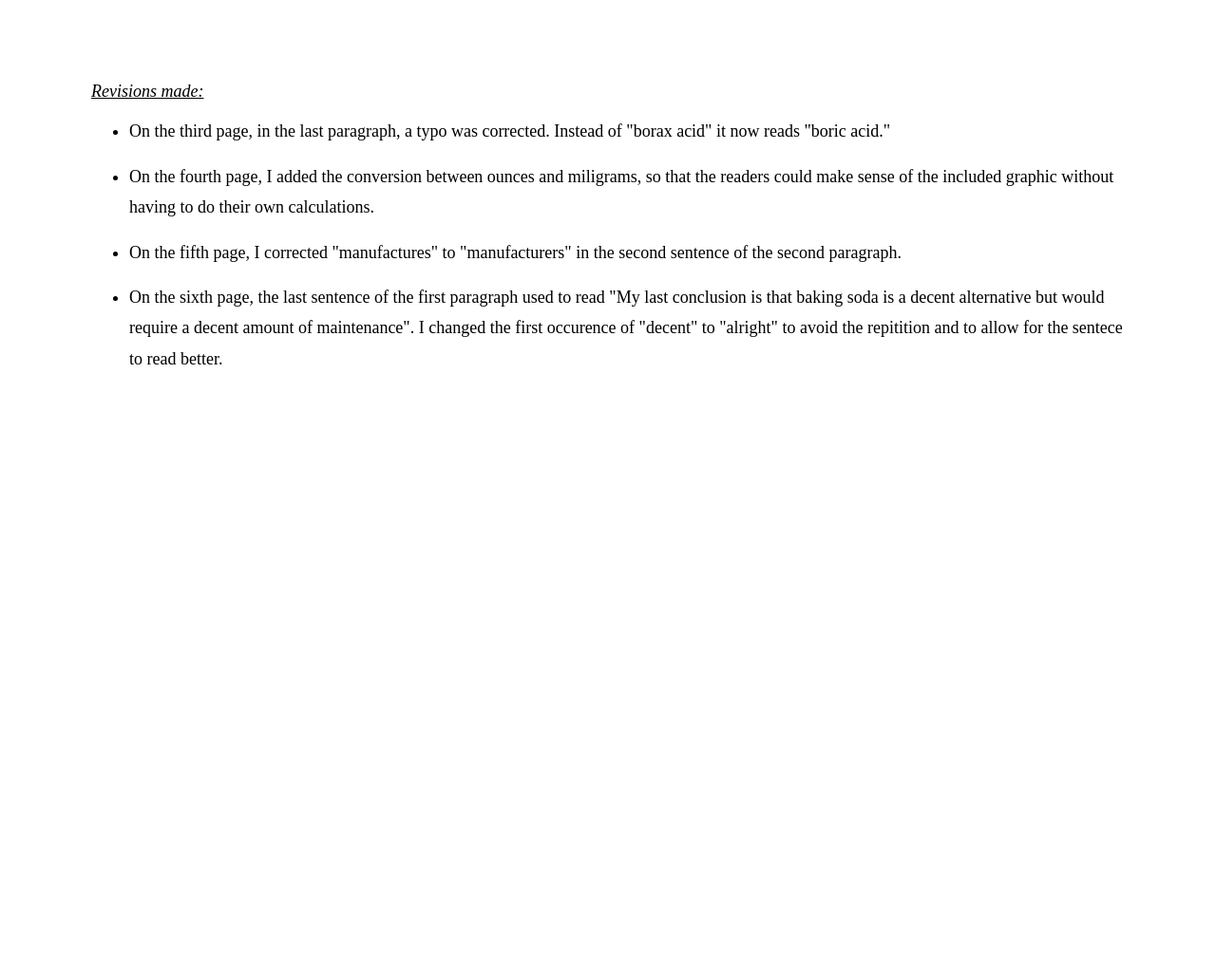
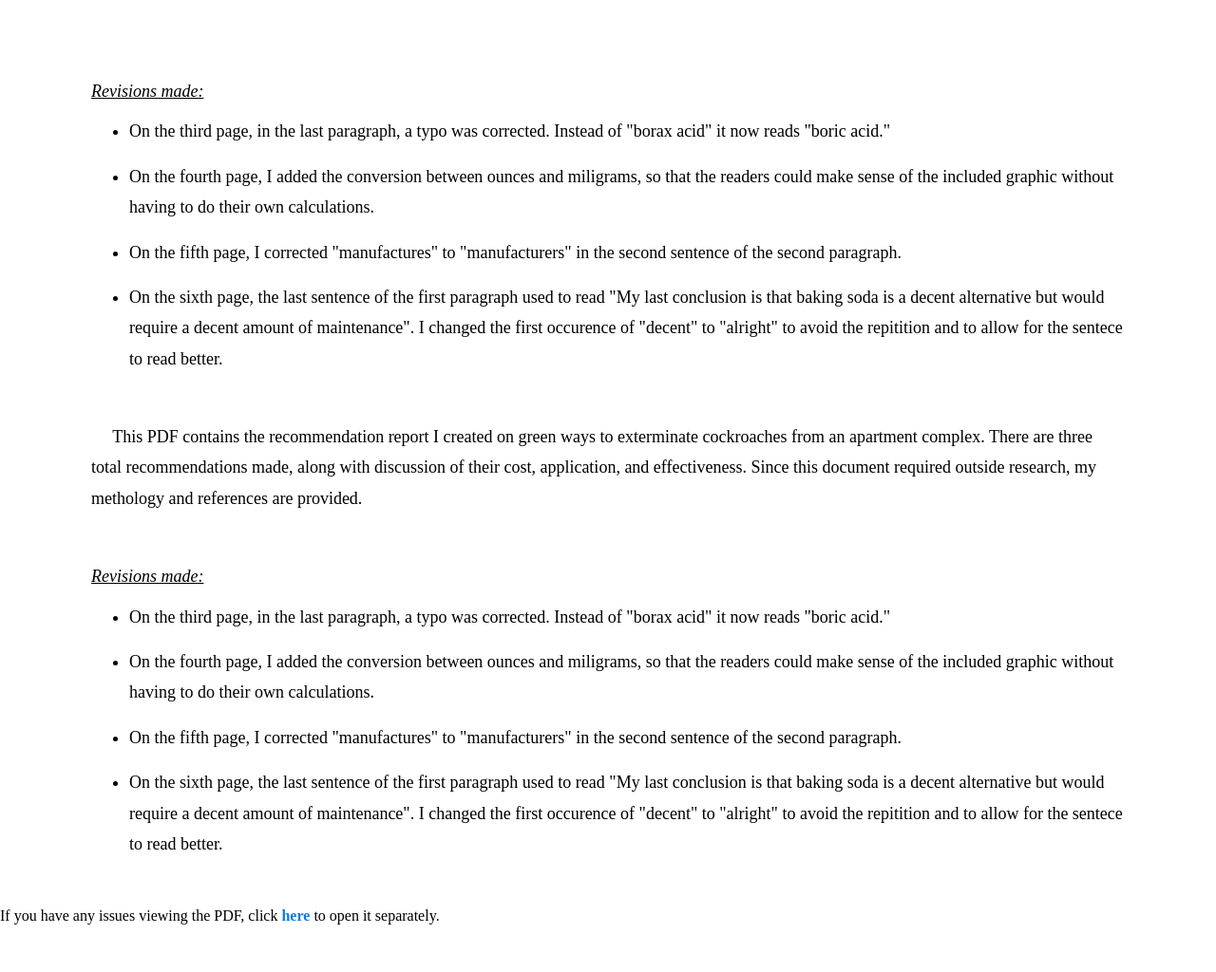
Before and after one commit to cfrost6/cfrost6.github.io, a Jekyll site: the page english/MWA3.html, which Jekyll copies as it is, in a window 1280 px wide. Shown: the part 1239-2263 px from the top of the page at 95% size. Built offline with Jekyll 4.4.1, drawn with Linux system fonts in a browser that asks for light colours; some web fonts are replaced; before the commit the page ends 1683 px from its top, so only the background shows below that; grey boxes are pictures that could not be loaded.

Commit message:
Update MWA3.html

```diff
--- a/english/MWA3.html
+++ b/english/MWA3.html
@@ -37,6 +37,14 @@
     a:hover {
         text-decoration: underline;
     }
+    @media only screen and (max-width: 768px){
+    .desktop_view {
+    display: none;
+    }
+    .mobile_view {
+        display: block;
+    }
+    }
 </style>
 
  <body>
@@ -57,6 +65,7 @@
     </nav>
 
     <!-- Pictures/Text -->
+    <span class="desktop_view">
     <div class="wrapper">
 
         <p>
@@ -102,6 +111,56 @@
             </div>
         </p>
     </div>
+    </span>
+
+         <span class="mobile_view">
+    <div class="wrapper">
+
+        <p>
+            &emsp; This PDF contains the recommendation report I created on green ways to exterminate
+            cockroaches from an apartment complex. There are three total recommendations made, along with
+            discussion of their cost, application, and effectiveness. Since this document required outside
+            research, my methology and references are provided.
+        </p>
+
+        <p>
+            <u><i>Revisions made:</i></u>
+
+            <div id="ul2">
+                <div id="li2">On the third page, in the last paragraph, a typo was corrected. Instead of "borax
+                    acid" it now reads "boric acid."
+                </div>
+
+                <div id="li2">On the fourth page, I added the conversion between ounces and miligrams, so that
+                    the readers could make sense of the included graphic without having to do their own calculations.
+                </div>
+
+                <div id="li2">On the fifth page, I corrected "manufactures" to "manufacturers" in the second sentence
+                    of the second paragraph.
+                </div>
+
+                <div id="li2">On the sixth page, the last sentence of the first paragraph used to read "My last
+                    conclusion is that baking soda is a decent alternative but would require a decent amount of
+                    maintenance". I changed the first occurence of "decent" to "alright" to avoid the repitition and
+                    to allow for the sentece to read better.
+                </div>
+            </div>
+
+            <br><br>
+
+            If you have any issues viewing the PDF, click
+            <b><a style="color: #097bed" href="/english/PDFs/Recommendation Report.pdf">here</a></b>
+            to open it separately.
+
+            <br>
+        </p>
+
+        <iframe src="/english/PDFs/Recommendation Report.pdf"
+        style="width: 80vw; height: 100vh;
+        border: none; margin: auto; display:block; margin-bottom: 80px;"></iframe>
+
+    </div>
+    </span>
 
     <!-- Black bar across bottom of page -->
     <div id="footer"></div>
```
